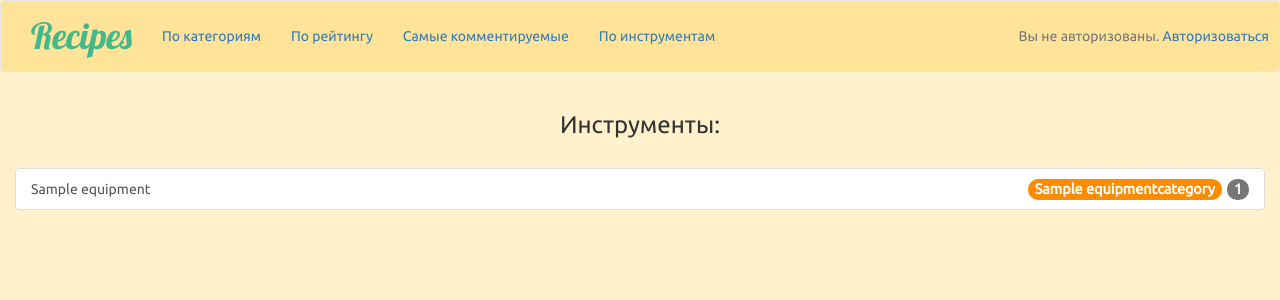
After one commit to ADKosm/Recipes, a Django app: page /equipment in a window 1280 px wide. The commit adds this page. Shown: the top 300 px of the page. Run offline with Django 3.2, Linux system fonts and the light colour scheme; tables that the repository leaves empty hold one stand-in row (values such as "Sample post"); some libraries are stand-ins or nearby versions.

Commit message:
Equipment
List and recipres by equipment

```diff
--- a/Recipes/rcps/templates/base.html
+++ b/Recipes/rcps/templates/base.html
@@ -33,6 +33,9 @@
     <p class="navbar-text" style="margin-top: 0px; margin-bottom: 0px; height: 70px; line-height: 70px;">
         <a href="/mostcommented">Самые комментируемые</a>
     </p>
+    <p class="navbar-text" style="margin-top: 0px; margin-bottom: 0px; height: 70px; line-height: 70px;">
+        <a href="/equipment">По инструментам</a>
+    </p>
       {% if username.username %}
         <p class="navbar-text" style="margin-top: 0px; margin-bottom: 0px; height: 70px; line-height: 70px;">
             <a href="/favourite">Избранное</a>
--- /dev/null
+++ b/Recipes/rcps/templates/equipment.html
@@ -0,0 +1,18 @@
+{% extends "base.html" %}
+
+{% block content %}
+
+<h3 style="text-align: center;">Инструменты: </h3>
+<br>
+<div class="list-group">
+    {% for equipment in equipments %}
+        <a href="{% url 'by_equipment' equipment.id %}" class="list-group-item">
+            <span class="badge"><big>{{equipment.equipment_recipes.count}}</big></span>
+            <span class="badge" style="background-color: darkorange"><big>{{equipment.equipment_category.ecategory_name}}</big></span>
+            {{equipment.equipment_name}}
+        </a>
+    {% endfor %}
+</div>
+
+
+{% endblock %}
--- a/Recipes/rcps/urls.py
+++ b/Recipes/rcps/urls.py
@@ -21,4 +21,6 @@ urlpatterns = [
     url(r'^add_fav', views.add_favourite, name="add_fav"),
     url(r'^is_fav', views.check_favourite, name="check_fav"),
     url(r'^favourite', views.favourite, name="favourite"),
+    url(r'^equipment', views.equipment, name="euipment"),
+    url(r'^by_equipment/(?P<equipment_id>[0-9]+)', views.by_equipment, name="by_equipment"),
 ]
--- a/Recipes/rcps/views.py
+++ b/Recipes/rcps/views.py
@@ -217,3 +217,20 @@ def favourite(request):
         'recipes': favourite_recipes,
         'username': auth.get_user(request)
     })
+
+def equipment(request):
+    eqs = Equipment.objects.all()
+    return render(request, 'equipment.html', {
+        'equipments': eqs,
+        'username': auth.get_user(request)
+    })
+
+def by_equipment(request, equipment_id):
+    eq = Equipment.objects.get(pk=equipment_id)
+    recipes = eq.equipment_recipes.all()
+    return render(request, 'list.html', {
+        'recipes': recipes,
+        'equipments': [eq],
+        'eia': True,
+        'username': auth.get_user(request)
+    })
```
